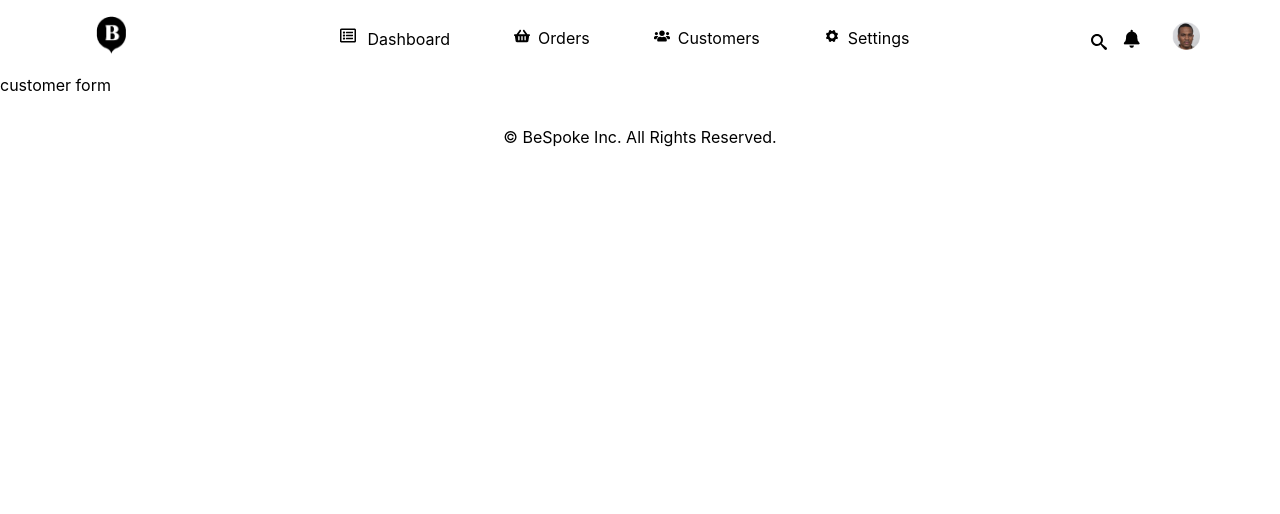
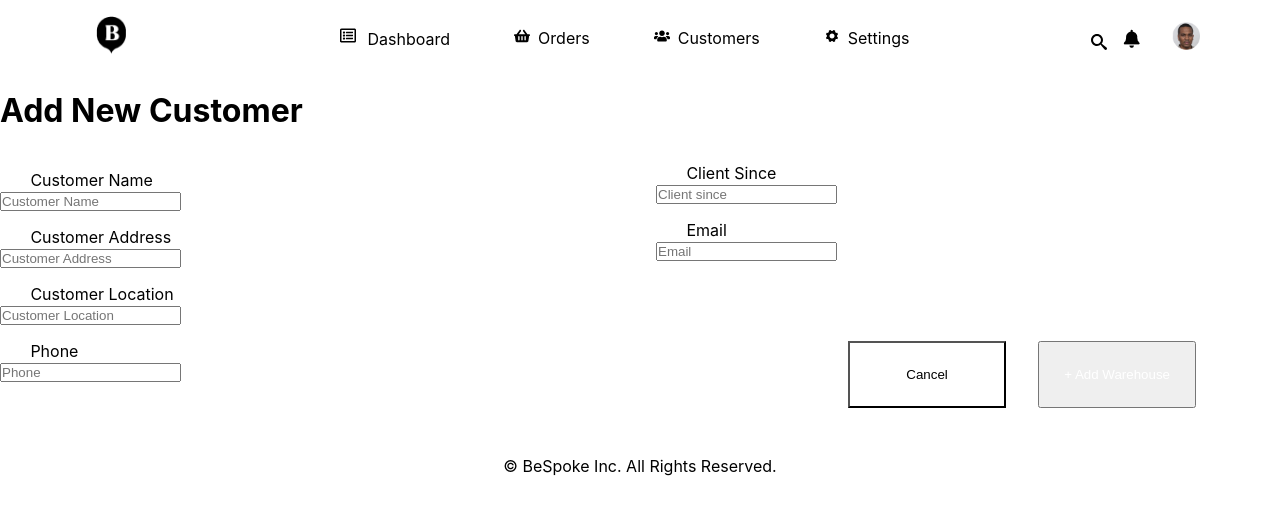
Before and after one commit to Rollyloni/rolake-olonisakin-capstone, a React (Create React App) app: page /customers/add-customer in a window 1280 px wide. Shown: the top 514 px of the page. Built offline with nearby package versions, Linux system fonts and the light colour scheme.

Commit message:
create API for single customer and their specific orders

```diff
--- a/src/Components/Footer/Footer.scss
+++ b/src/Components/Footer/Footer.scss
@@ -5,4 +5,5 @@
   color: black;
   flex-shrink: 0;
   padding: 2rem;
+  padding-bottom: 1rem;
 }
--- a/src/Components/OrdersComponent/OrdersComponent.js
+++ b/src/Components/OrdersComponent/OrdersComponent.js
@@ -9,7 +9,6 @@ const OrdersComponent = () => {
 
   useEffect(() => {
     axios.get("http://localhost:8080/orders").then((response) => {
-      console.log(response.data);
       setOrders(response.data);
     });
   }, []);
--- a/src/Pages/AddCustomerForm.js
+++ b/src/Pages/AddCustomerForm.js
@@ -1,7 +1,115 @@
 import React from "react";
+// import axios from "axios";
 
 const AddCustomerForm = () => {
-  return <div>customer form</div>;
+  // isPhoneNumberValid = () => {
+  //   if (this.state.phoneNumber.length < 7) {
+  //     return false;
+  //   }
+  //   return true;
+  // };
+
+  // isFormValid = () => {
+  //   // TO DO: Check if the fields are all filled
+  //   if (
+  //     !this.state.email ||
+  //     !this.state.contactName ||
+  //     !this.state.position ||
+  //     !this.state.phoneNumber ||
+  //     !this.state.warehouseName ||
+  //     !this.state.streetAddress ||
+  //     !this.state.city ||
+  //     !this.state.country
+  //   ) {
+  //     return false;
+  //   }
+
+  //   if (!this.isPhoneNumberValid()) {
+  //     return false;
+  //   }
+
+  //   if (!this.isEmailValid()) {
+  //     return false;
+  //   }
+
+  //   return true;
+  // };
+
+  // handleSubmit = (event) => {
+  //   event.preventDefault();
+  //   let warehouseObj = {
+  //     contactName: event.target.contactName.value,
+  //     position: event.target.position.value,
+  //     phoneNumber: event.target.phoneNumber.value,
+  //     email: event.target.email.value,
+  //     warehouseName: event.target.warehouseName.value,
+  //     streetAddress: event.target.streetAddress.value,
+  //     city: event.target.city.value,
+  //     country: event.target.country.value,
+  //   };
+
+  //   if (this.isFormValid()) {
+  //     axios.post("http://localhost:8080/warehouses", warehouseObj);
+
+  //     // This is where we would make an axios request
+  //     // to our backend to add the user to our database.
+  //     alert("Added successfully");
+  //   }
+  //   this.handleCancel();
+  // };
+
+  return (
+    <form className="warehouse">
+      {/* Warehouse Section */}
+      <section className="warehouse__section">
+        <h2 className="warehouse__mainheading">Add New Customer</h2>
+        <p className="warehouse__label">Customer Name</p>
+        <input
+          placeholder="Customer Name"
+          name="warehouseName"
+          type="text"
+        ></input>
+
+        <p className="warehouse__label">Customer Address</p>
+        <input
+          placeholder="Customer Address"
+          name="streetAddress"
+          type="text"
+        ></input>
+
+        <p className="warehouse__label">Customer Location</p>
+        <input placeholder="Customer Location" name="city" type="text"></input>
+
+        <p className="warehouse__label">Phone</p>
+        <input placeholder="Phone" name="country" type="text"></input>
+      </section>
+
+      <section className="warehouse__section second">
+        {/* <p className="warehouse__label">Phone </p>
+        <input placeholder="Phone" name="contactName" type="number"></input> */}
+
+        <p className="warehouse__label">Client Since</p>
+        <input
+          placeholder="Client since"
+          name="phoneNumber"
+          type="text"
+        ></input>
+
+        <p className="warehouse__label">Email</p>
+        <input placeholder="Email" name="email" type="text"></input>
+
+        {/* Buttons Section */}
+        <div className="test">
+          <article className="warehouse__button--container">
+            <button className="warehouse__button cancel">Cancel</button>
+            <button className="warehouse__button" type="submit">
+              + Add Warehouse
+            </button>
+          </article>
+        </div>
+      </section>
+    </form>
+  );
 };
 
 export default AddCustomerForm;
--- a/src/Pages/CustomersPage.js
+++ b/src/Pages/CustomersPage.js
@@ -2,20 +2,23 @@ import React, { useEffect, useState } from "react";
 import avatar from "../assets/Rectangle 48.png";
 import editIcon from "../assets/Edit.jpg";
 import trashCan from "../assets/trash-alt.jpg";
-import viewOrders from "../assets/Group 14.png";
+// import viewOrders from "../assets/Group 14.png";
 import { NavLink } from "react-router-dom";
 import axios from "axios";
 import uniqid from "uniqid";
 
-const CustomersPage = () => {
+const CustomersPage = (props) => {
   const [customers, setCustomers] = useState([]);
 
   useEffect(() => {
     axios.get("http://localhost:8080/customers").then((response) => {
-      console.log(response.data);
       setCustomers(response.data);
     });
   }, []);
+
+  function handleClick(id) {
+    axios.get(`http://localhost:8080/customers/${id}`);
+  }
 
   return (
     <main className="test">
@@ -43,7 +46,16 @@ const CustomersPage = () => {
               <p>{order.address}</p>
               <p>{order.phone}</p>
               <p>{order.email}</p>
-              <img src={viewOrders} alt="clothing" />
+              <NavLink
+                to={`/customers/${order.id}`}
+                className="navlink"
+                onClick={() => {
+                  handleClick(order.id);
+                }}
+              >
+                <span>view orders</span>
+              </NavLink>
+              {/* <img src={viewOrders} alt="clothing" /> */}
               <img src={editIcon} alt="clothing" />
               <img src={trashCan} alt="clothing" />
             </article>
--- a/src/Pages/DetailsPage.js
+++ b/src/Pages/DetailsPage.js
@@ -2,72 +2,56 @@ import React from "react";
 import measurement from "../assets/Group 44.png";
 import orderImg from "../assets/Rectangle 34.png";
 import body from "../assets/image 14.png";
+import axios from "axios";
+import { useState, useEffect } from "react";
+import uniqid from "uniqid";
 
-const orders = [
-  {
-    image: "/",
-    style: "Slim fit trousers",
-    Amount: "$1,000",
-    Status: "/",
-    Delivery: "5 Aug 21",
-  },
-  {
-    image: "/",
-    style: "Slim fit trousers",
-    Amount: "$1,000",
-    Status: "/",
-    Delivery: "5 Aug 21",
-  },
-  {
-    image: "/",
-    style: "Slim fit trousers",
-    Amount: "$1,000",
-    Status: "/",
-    Delivery: "5 Aug 21",
-  },
-  {
-    image: "/",
-    style: "Slim fit trousers",
-    Amount: "$1,000",
-    Status: "/",
-    Delivery: "5 Aug 21",
-  },
-];
+const DetailsPage = (props) => {
+  const [customer, setCustomer] = useState([]);
 
-const DetailsPage = () => {
+  useEffect(() => {
+    axios
+      .get(`http://localhost:8080${props.location.pathname}`)
+      .then((response) => {
+        setCustomer(response.data);
+      });
+  }, [props.location.pathname]);
+
   return (
     <main className="test ">
       <section className="completeDetails">
         <p>
-          Location <span>Vancouver</span>
+          Location <span>{customer.location}</span>
         </p>
         <p>
-          Address <span>123 Lorem ipsum street</span>
+          Address <span>{customer.address}</span>
         </p>
         <p>
-          Contact Phone <span> 453-646-3488</span>
+          Contact Phone <span> {customer.phone}</span>
         </p>
         <p>
-          Contact Email<span>johndoe@gmail.com</span>
+          Contact Email<span>{customer.email}</span>
         </p>
         <p>
-          Client since <span>April 10, 2022</span>
+          Client since <span>{customer.clientSince}</span>
         </p>
       </section>
       <article className="dashboard__orders completeDetails">
         <p className="dashboard__orders--heading">Orders</p>
       </article>
-      {orders.map((order) => {
-        return (
-          <article className="orders__list completeDetails">
-            <img src={orderImg} alt="clothing" />
-            <p>{order.style}</p>
-            <p>$2500</p>
-            <p>Status</p>
-            <p>5 Aug 21</p>
-          </article>
-        );
-      })}
+      {customer.orders
+        ? customer.orders.map((order) => {
+            return (
+              <article className="orders__list completeDetails" key={uniqid()}>
+                <img src={orderImg} alt="clothing" />
+                <p>{order.style}</p>
+                <p>{order.amount}</p>
+                <p>{order.status}</p>
+                <p>{order.delivery}</p>
+              </article>
+            );
+          })
+        : null}
       <section>
         <article className="dashboard__orders second completeDetails">
           <p className="dashboard__orders--heading">Measurements</p>
--- a/src/Pages/HomePage.js
+++ b/src/Pages/HomePage.js
@@ -3,8 +3,26 @@ import "../Pages/HomePage.scss";
 import { NavLink } from "react-router-dom";
 import OrdersComponent from "../Components/OrdersComponent/OrdersComponent";
 import { FaUserPlus, FaShoppingBag } from "react-icons/fa";
+import axios from "axios";
+import { useState, useEffect } from "react";
 
 const HomePage = () => {
+  const [orders, setOrders] = useState(0);
+
+  useEffect(() => {
+    axios.get("http://localhost:8080/orders").then((response) => {
+      setOrders(response.data.length);
+    });
+  }, []);
+
+  const [customers, setCustomers] = useState([]);
+
+  useEffect(() => {
+    axios.get("http://localhost:8080/customers").then((response) => {
+      setCustomers(response.data.length);
+    });
+  }, []);
+
   return (
     <main>
       <section className="status__section">
@@ -30,7 +48,7 @@ const HomePage = () => {
               className="dashboard__card--icon"
             /> */}
           </div>
-          <p className="dashboard__card--number">32</p>
+          <p className="dashboard__card--number">{orders}</p>
           <p>This week</p>
         </article>
         <article className="dashboard__card--article">
@@ -43,7 +61,7 @@ const HomePage = () => {
             /> */}
             <FaUserPlus />
           </div>
-          <p className="dashboard__card--number">4</p>
+          <p className="dashboard__card--number">{customers}</p>
           <p>This week</p>
         </article>
       </section>
--- a/src/Pages/HomePage.scss
+++ b/src/Pages/HomePage.scss
@@ -114,3 +114,69 @@ span {
   text-decoration: none;
   color: black;
 }
+
+//form styles
+.warehouse {
+  display: flex;
+
+  &__button {
+    // @include button($inStock-Indigo);
+    width: 38%;
+    margin: 1rem;
+    color: white;
+    padding: 1.5rem 0;
+
+    &.cancel {
+      background-color: white;
+      color: black;
+    }
+  }
+
+  &__input {
+    margin: 0.5rem;
+    margin-top: 0.2rem;
+    margin-left: 2rem;
+    width: 80%;
+    padding: 0.6rem;
+    border-radius: 1rem;
+
+    &.last {
+      margin-bottom: 2rem;
+    }
+  }
+
+  &__label {
+    margin: 1rem;
+    margin-left: 1.9rem;
+    margin-bottom: 0;
+  }
+
+  &__subheading {
+    margin: 2rem;
+    font-size: 1.4rem;
+    border-top: 1px solid #bdc5bd;
+    padding-top: 1.5rem;
+  }
+
+  &__mainheading {
+    padding-bottom: 1.5rem;
+    font-size: 2rem;
+    padding-top: 1rem;
+  }
+
+  &__button--container {
+    // background-color: $inStock-LightGrey;
+    display: flex;
+    padding: 0 2rem;
+    margin-left: 9rem;
+  }
+
+  &__section {
+    width: 50%;
+
+    &.second {
+      padding-top: 4.5rem;
+      margin-left: 2rem;
+    }
+  }
+}
--- a/src/Pages/OrdersPage.js
+++ b/src/Pages/OrdersPage.js
@@ -12,7 +12,6 @@ const OrdersPage = () => {
 
   useEffect(() => {
     axios.get("http://localhost:8080/orders").then((response) => {
-      console.log(response.data);
       setOrders(response.data);
     });
   }, []);
@@ -40,7 +39,7 @@ const OrdersPage = () => {
         orders.map((order) => {
           return (
             <article className="orders__list detail" key={uniqid()}>
-              <p>{order.No}</p>
+              <p>{order.no}</p>
               <img src={orderImg} alt="clothing" />
               <p>{order.style}</p>
               <p>{order.amount}</p>
```
